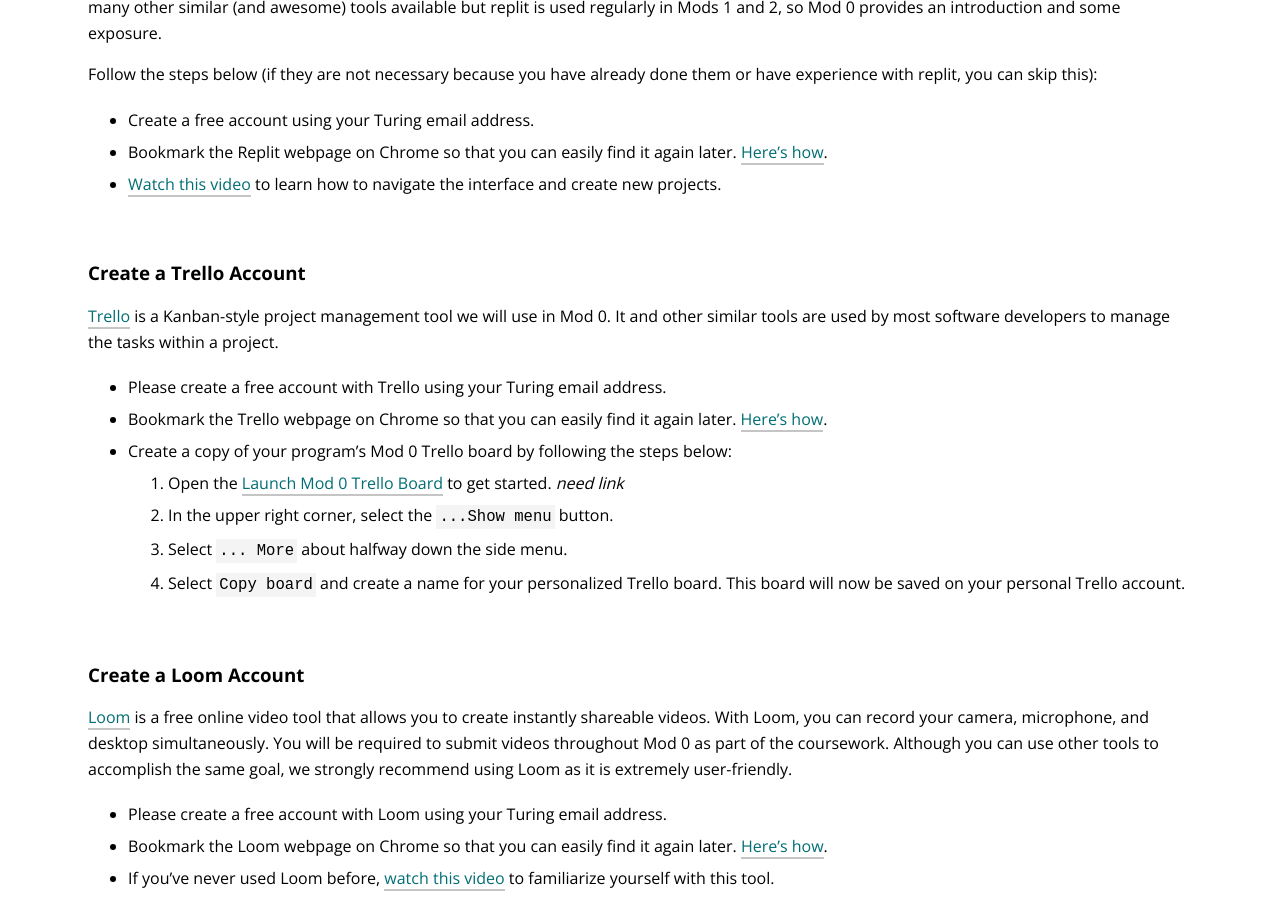
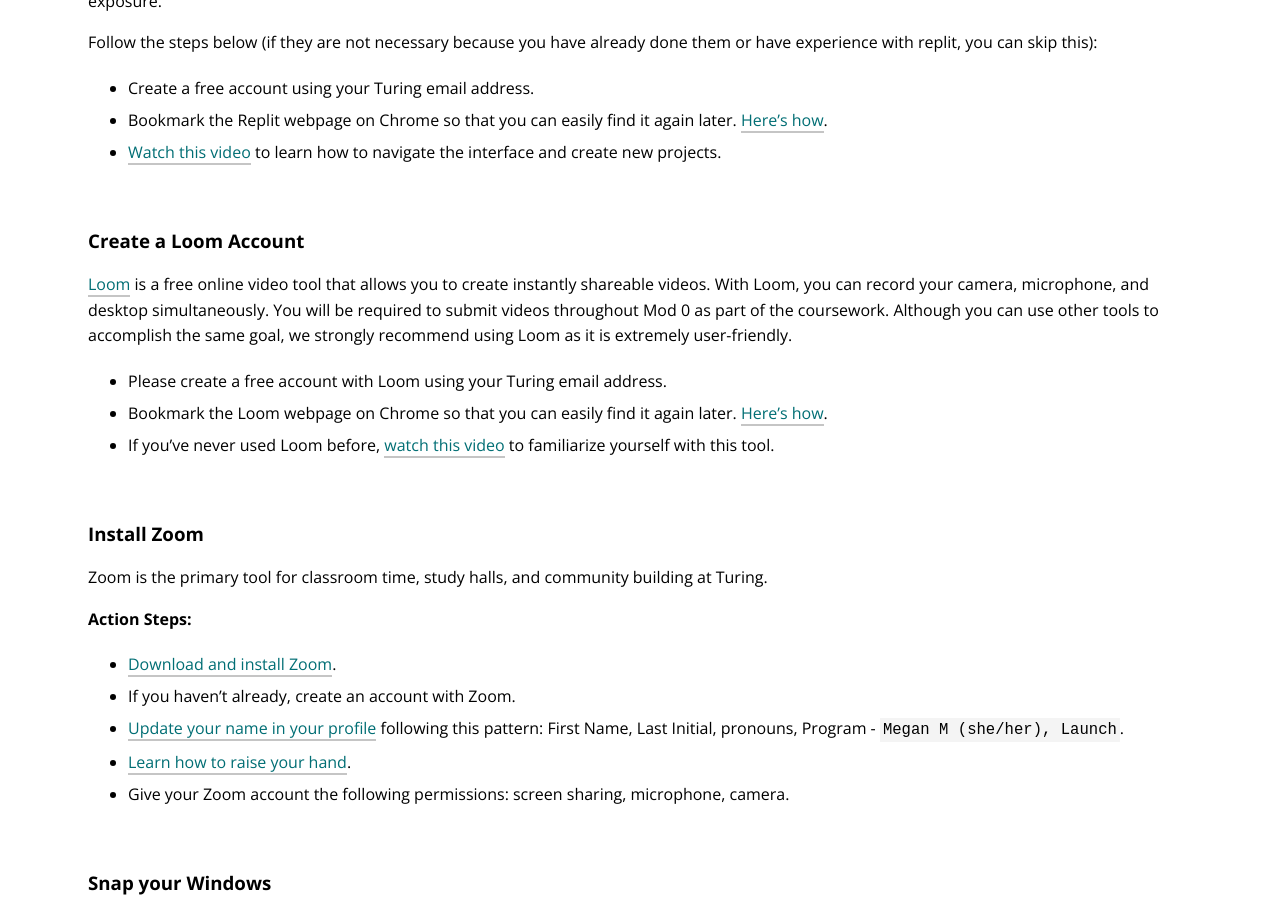
Before and after one commit to turingschool/launch-curriculum, a Jekyll site: the page built from module0/lessons/computer-setup.md, in a window 1280 px wide and 900 px high, scrolled down 1968 px. Built offline with Jekyll 4.4.1, drawn with Linux system fonts in a browser that asks for light colours; nearby versions of some CDN libraries; comment, search, counter and statistics services are not loaded; some of the changed text lies outside the part shown.

Commit message:
Remove Trello instructions

```diff
--- a/module0/lessons/computer-setup.md
+++ b/module0/lessons/computer-setup.md
@@ -13,7 +13,6 @@
 - [Install Slack](#install-slack)
 - [Create a GitHub Account](#create-a-github-account)
 - [Create a Replit Account](#create-a-replit-account)
-- [Create a Trello Account](#create-a-trello-account)
 - [Create a Loom Account](#create-a-loom-account)
 - [Install Zoom](#install-zoom)
 - [Snap your Windows](#snap-your-windows)
@@ -70,20 +69,6 @@
 
 <br>
 
-### Create a Trello Account
-
-[Trello](https://trello.com/) is a Kanban-style project management tool we will use in Mod 0. It and other similar tools are used by most software developers to manage the tasks within a project.
-
-- Please create a free account with Trello using your Turing email address.
-- Bookmark the Trello webpage on Chrome so that you can easily find it again later. [Here's how](https://support.google.com/chrome/answer/188842?hl=en&co=GENIE.Platform%3DDesktop).
-- Create a copy of your program's Mod 0 Trello board by following the steps below:
-  1. Open the [Launch Mod 0 Trello Board]() to get started. *need link*
-  1. In the upper right corner, select the `...Show menu` button.
-  1. Select `... More` about halfway down the side menu.
-  1. Select `Copy board` and create a name for your personalized Trello board. This board will now be saved on your personal Trello account.
-
-<br>
-
 ### Create a Loom Account
 
 [Loom](https://www.loom.com/) is a free online video tool that allows you to create instantly shareable videos. With Loom, you can record your camera, microphone, and desktop simultaneously. You will be required to submit videos throughout Mod 0 as part of the coursework. Although you can use other tools to accomplish the same goal, we strongly recommend using Loom as it is extremely user-friendly.
```
